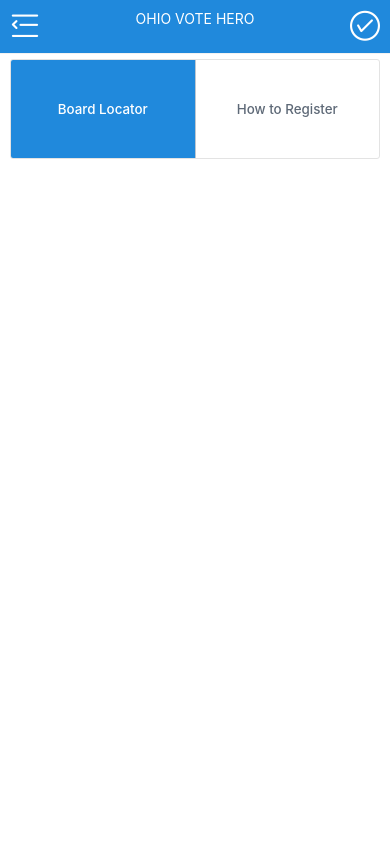
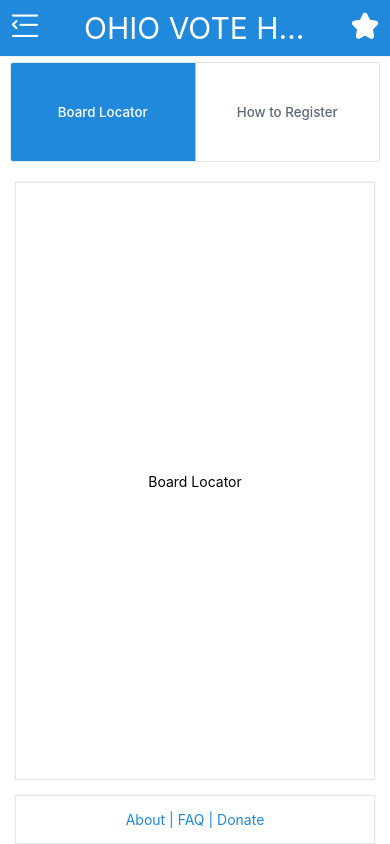
Before and after one commit to halented/native-practice, a React Native app: screen / in a window 390 px wide. Built offline with nearby package versions, Linux system fonts and the light colour scheme.

Commit message:
homepage layout

```diff
--- a/App.js
+++ b/App.js
@@ -1,8 +1,10 @@
 import React, { useState } from 'react';
 import { StyleSheet, Text, TextInput, View } from 'react-native';
-import { ButtonGroup, ThemeProvider, Header } from 'react-native-elements';
+import { ButtonGroup, ThemeProvider, Header, Card } from 'react-native-elements';
 import Icon from 'react-native-vector-icons/AntDesign';
 import { SafeAreaProvider } from 'react-native-safe-area-context';
+
+import InfoCard from './InfoCard'
 
 // valid icon names here: https://oblador.github.io/react-native-vector-icons/
 
@@ -20,9 +22,9 @@
     <SafeAreaProvider>
       <ThemeProvider theme={theme}>
         <Header
-          leftComponent={<Icon name='menufold' color='white' size={30}/> }
-          centerComponent={{ text: 'OHIO VOTE HERO', style: { color: '#fff' } }}
-          rightComponent={<Icon name='checkcircleo' color='white' size={30}/>}
+          leftComponent={<Icon name='menufold' color='white' size={30} />}
+          centerComponent={{ text: 'OHIO VOTE HERO', style: { color: '#fff', fontSize: 30 } }}
+          rightComponent={<Icon name='star' color='white' size={30} />}
         />
         <ButtonGroup
           onPress={(index) => setIndex(index)}
@@ -30,16 +32,20 @@
           buttons={buttons}
           containerStyle={{ height: 100 }}
         />
+        <InfoCard selected={buttons[selectedIndex]}/>
+        <Card>
+          <Text style={styles.bottomCard}>About | FAQ | Donate</Text>
+        </Card>
       </ThemeProvider>
     </SafeAreaProvider>
   );
 }
 
 const styles = StyleSheet.create({
-  container: {
-    flex: 1,
-    backgroundColor: 'skyblue',
+  bottomCard: {
     alignItems: 'center',
     justifyContent: 'center',
+    textAlign: 'center',
+    color: 'rgb(32, 137, 220)'
   },
 });
--- /dev/null
+++ b/InfoCard.js
@@ -0,0 +1,25 @@
+import React from 'react'
+import { Card } from 'react-native-elements'
+import { Text, StyleSheet } from 'react-native'
+
+const InfoCard = (props) => {
+
+    return (
+        <Card containerStyle={styles.container}>
+            {
+                <Text>{props.selected}</Text>
+            }
+        </Card>
+    )
+}
+
+
+export default InfoCard
+
+const styles = StyleSheet.create({
+    container: {
+      flex: 1,
+      alignItems: 'center',
+      justifyContent: 'center',
+    },
+  });
```
